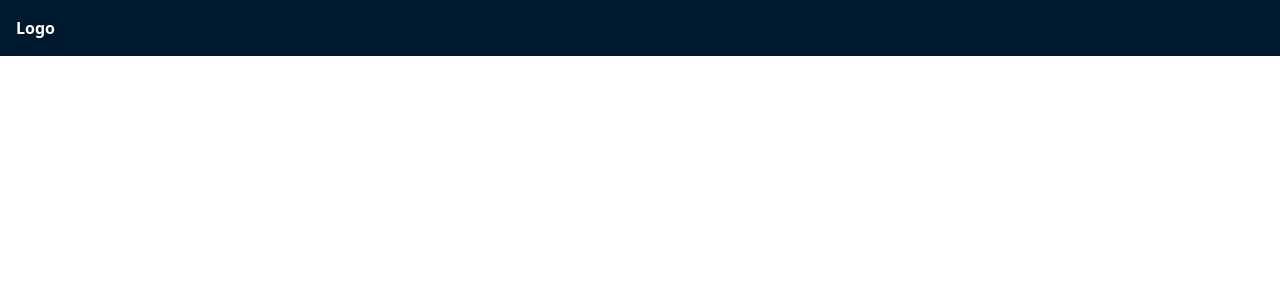
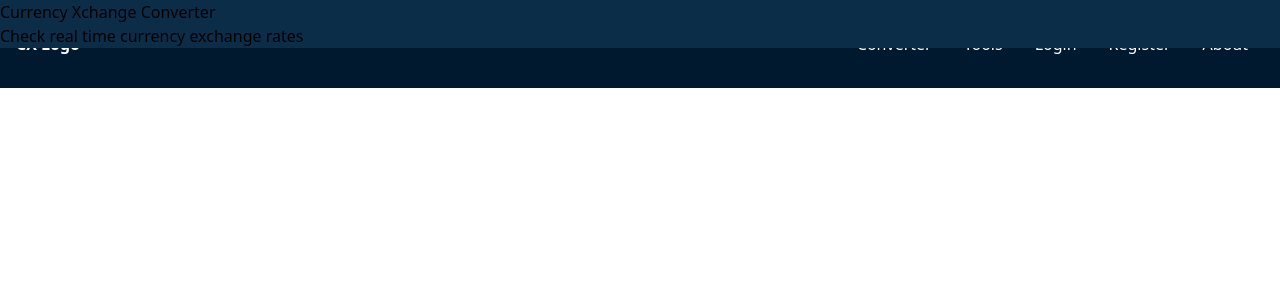
Before and after one commit to shirosensei/CurrencyXchange, a React (Vite) app in the folder frontend/: page / in a window 1280 px wide. Shown: the top 300 px of the page. Built offline with nearby package versions, Linux system fonts and the light colour scheme.

Commit message:
feat(home) add landing page

```diff
--- a/frontend/src/App.jsx
+++ b/frontend/src/App.jsx
@@ -9,11 +9,6 @@ import { Link, Outlet } from 'react-router-dom';
 
 function App() {
   const [openNav, setOpenNav] = useState(false);
-
-
-  const handleNavToggle = () => {
-    setOpenNav(true);
-  }
 
   const handleNavClose = () => {
     setOpenNav(false);
@@ -49,43 +44,54 @@ function App() {
 
 
   return (
-    <header className="fixed top-0 left-0 right-0 bg-primary-light flex justify-between items-center p-4 text-customText-primary" >
+    <div>
+
+      <header className="fixed top-0 left-0 right-0 w-full bg-primary-light flex justify-between items-center p-4 text-customText-primary z-10">
+
       <div className='font-bold'>
-        <h1 className="">Logo</h1>
+        <h1 className="">CX Logo</h1>
       </div>
-
-      <button onClick={() => setOpenNav(!openNav)}
-        className='text-xl focus:outline-none lg:hidden'>
-          <FontAwesomeIcon icon={openNav ? faXmark : faBars} />
-      </button>
 
 
 
 
+      <nav className="p-4 ">
+        <button onClick={() => setOpenNav(!openNav)}
+          className='text-2xl focus:outline-none lg:hidden'>
+          <FontAwesomeIcon icon={openNav ? faXmark : faBars} />
+        </button>
 
+        <ul className={`${openNav ? 'block bg-secondary' : 'hidden'} absolute top-full left-0 right-0 w-full text-center lg:static lg:flex bg-none lg:gap-x-8 lg:items-start `}>
+          <li className='p-4 lg:p-0 hover:bg-disabled'>
+            <Link to="/help" onClick={() => handleNavClose(false)}>Converter</Link>
+          </li>
 
-      <nav className={`absolute top-16 left-0 right-0 w-full lg-flex  `}>
-        <ul className="">
-          <li>
+          <li className='p-4 lg:p-0 hover:bg-disabled hover:text-customText-dark'>
+            <Link to="/contact" onClick={() => handleNavClose(false)}>
+              Tools
+            </Link>
+          </li>
+
+          <li className="p-4 lg:p-0 hover:bg-disabled">
             <Link to="/login" onClick={() => handleNavClose(false)}>Login</Link>
           </li>
-          <li>
-            <Link to="/register" onClick={() => handleNavClose(false)}>Register</Link>
+          <li className='p-4 lg:p-0 hover:bg-disabled'>
+            <button className=' '>
+              <Link to="/register" onClick={() => handleNavClose(false)}>Register</Link>
+            </button>
           </li>
-          <li>
-            <Link to="/help" onClick={() => handleNavClose(false)}>Help</Link>
-          </li>
-          <li>
+
+          <li className='p-4 lg:p-0 hover:bg-disabled'>
             <Link to="/about" onClick={() => handleNavClose(false)}>About</Link>
           </li>
-          <li>
-            <Link to="/contact" onClick={() => handleNavClose(false)}>
-              Contact
-            </Link>
-          </li>
+
         </ul>
       </nav>
     </header>
+    <main>
+        <Outlet />
+      </main>
+      </div>
   );
 }
 
--- a/frontend/src/component/Home.jsx
+++ b/frontend/src/component/Home.jsx
@@ -2,7 +2,12 @@ import React from 'react'
 
 const Home = () => {
   return (
-    <div>Home</div>
+    <div className='sticky w-full z-40'>
+<main className='bg-primary-dark'>
+<h1>Currency Xchange Converter </h1>
+<p>Check real time currency exchange rates</p>
+</main>
+    </div>
   )
 }
 
--- a/frontend/tailwind.config.js
+++ b/frontend/tailwind.config.js
@@ -7,8 +7,8 @@ export default {
   ],
   theme: {
     colors : {
-      transparent: 'transparent',
-      current: 'currentColor',
+      // transparent: 'transparent',
+      // current: 'currentColor',
         primary : {
           dark: '#0C2D48', //moonblue
           light : '#00192E'
```
